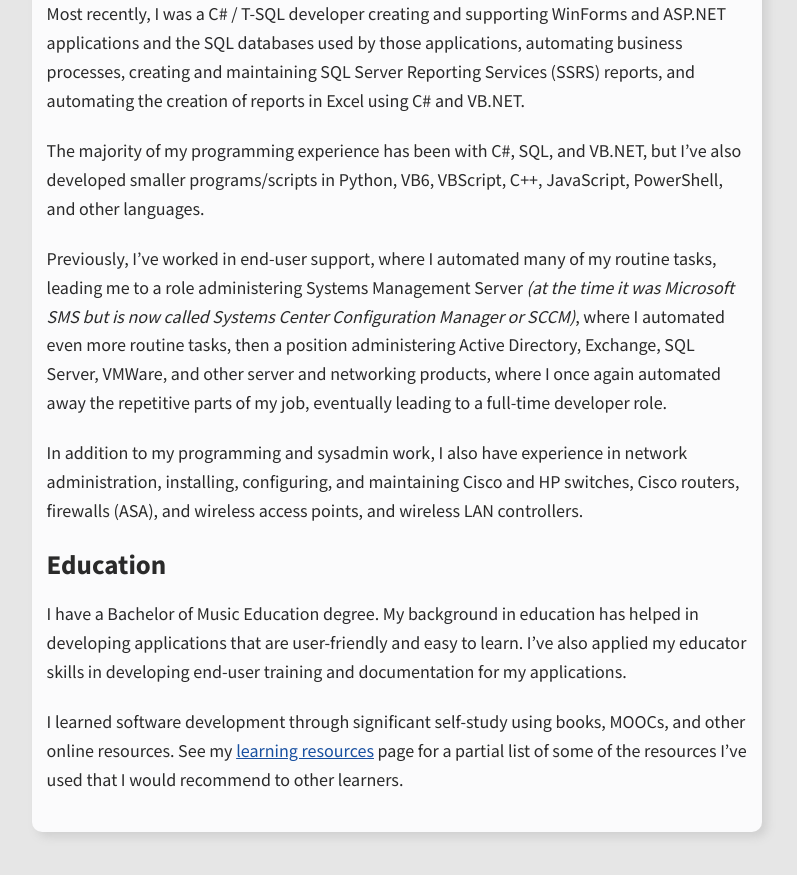
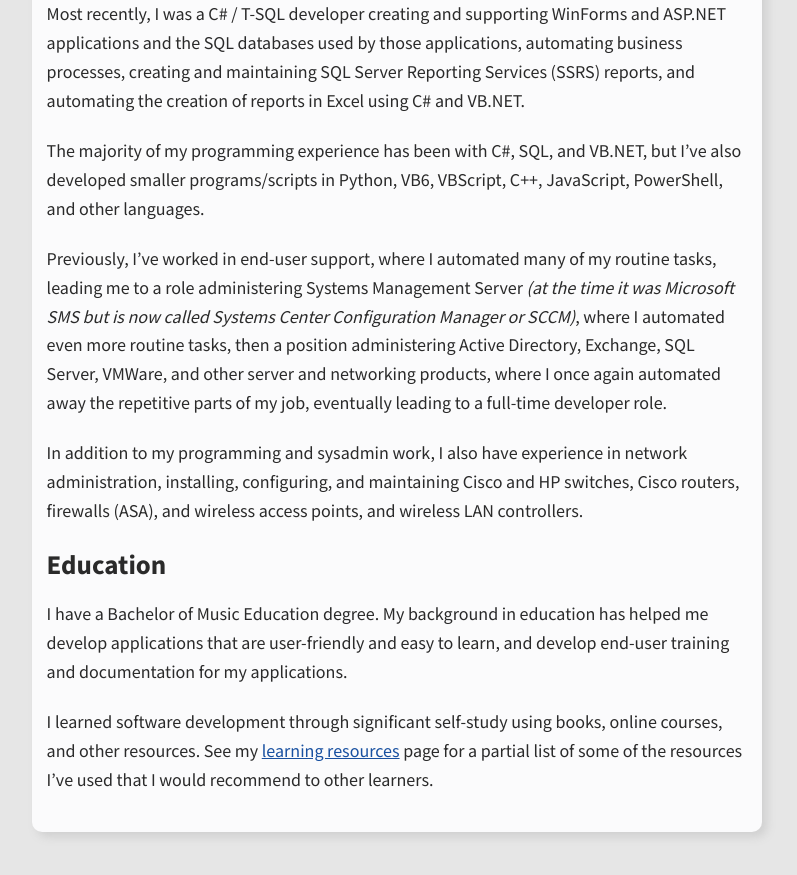
Before and after one commit to ShawnPence/shawnpence.github.io, a Jekyll site: the page built from about.md, in a window 1280 px wide and 900 px high, scrolled down 598 px. Shown: the top 875 px of the window, without its empty margins (243-1040 px from the left). Built offline with Jekyll 4.4.1, drawn with Linux system fonts in a browser that asks for light colours.

Commit message:
update about page

```diff
--- a/about.md
+++ b/about.md
@@ -25,6 +25,6 @@ In addition to my programming and sysadmin work, I also have experience in netwo
 
 ## Education
 
-I have a Bachelor of Music Education degree.  My background in education has helped in developing applications that are user-friendly and easy to learn.  I've also applied my educator skills in developing end-user training and documentation for my applications.
+I have a Bachelor of Music Education degree.  My background in education has helped me develop applications that are user-friendly and easy to learn, and develop end-user training and documentation for my applications.
 
-I learned software development through significant self-study using books, MOOCs, and other online resources.  See my [learning resources](/resources/) page for a partial list of some of the resources I've used that I would recommend to other learners.
+I learned software development through significant self-study using books, online courses, and other resources.  See my [learning resources](/resources/) page for a partial list of some of the resources I've used that I would recommend to other learners.
```
